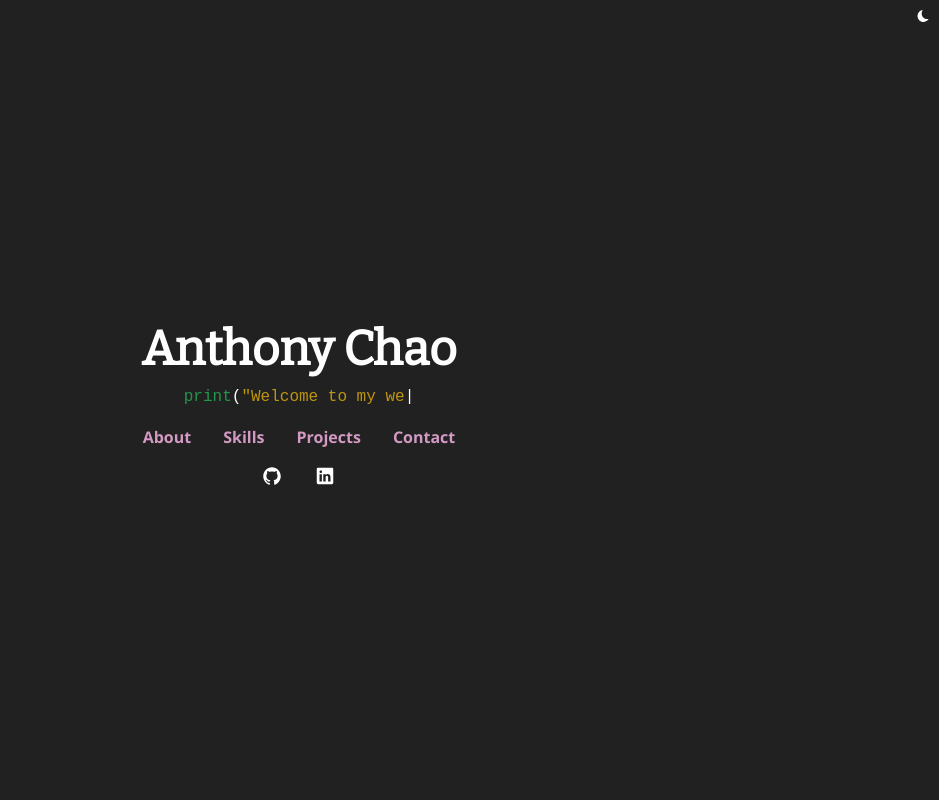
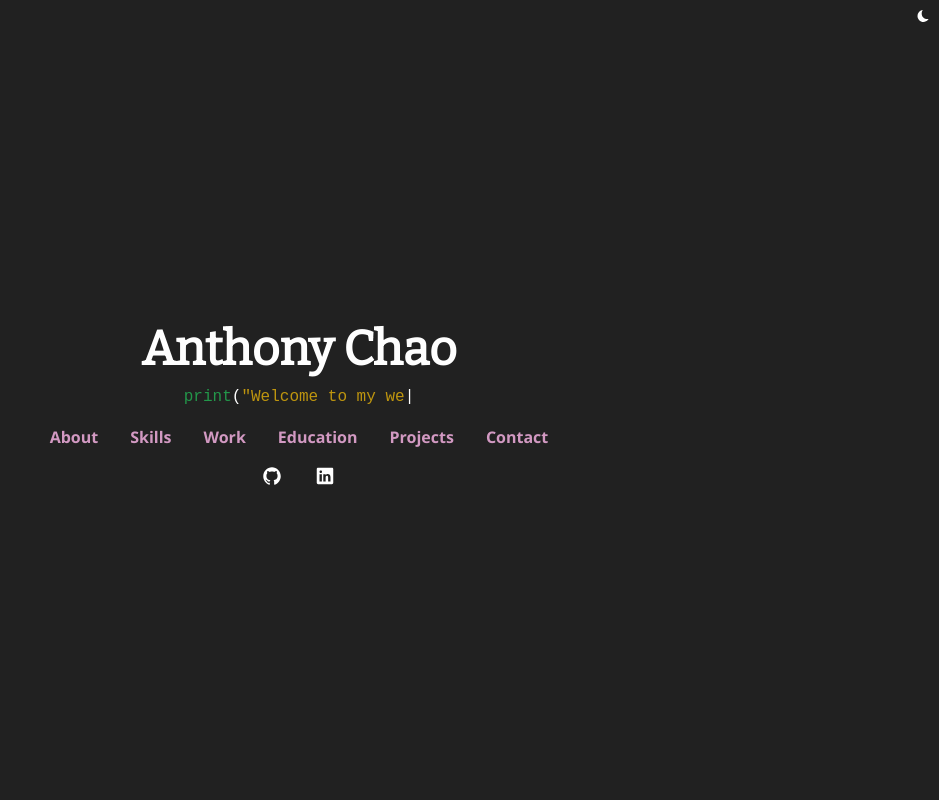
Before and after one commit to anthonysea/portfolio_2020, a Next.js app: page / in a window 1280 px wide. Shown: the top 800 px of the page, without its empty margins (341-1280 px from the left). Built offline with nearby package versions, Linux system fonts and the light colour scheme.

Commit message:
added links to top nav to work and education

```diff
--- a/components/Landing.js
+++ b/components/Landing.js
@@ -15,6 +15,8 @@ export default function Landing({ children, props }) {
             <div className="my-4 flex flex-row justify-center">
                 <div className="mx-2 px-2"><a className={ dark ? styles.linkDark : styles.link } href="#about">About</a></div>
                 <div className="mx-2 px-2"><a className={ dark ? styles.linkDark : styles.link } href="#skills">Skills</a></div>
+                <div className="mx-2 px-2"><a className={ dark ? styles.linkDark : styles.link } href="#work">Work</a></div>
+                <div className="mx-2 px-2"><a className={ dark ? styles.linkDark : styles.link } href="#education">Education</a></div>
                 <div className="mx-2 px-2"><a className={ dark ? styles.linkDark : styles.link } href="#projects">Projects</a></div>
                 <div className="mx-2 px-2"><a className={ dark ? styles.linkDark : styles.link } href="#contact">Contact</a></div>
             </div>
--- a/components/education/Education.js
+++ b/components/education/Education.js
@@ -4,7 +4,7 @@ import SectionHeading from '../SectionHeading';
 const Education = ({ educationData, children, props }) => {
 
     return (
-        <div>
+        <div id="education">
             <SectionHeading title='Education' imgUrl='images/graduation-cap.png'/>
             <div className="m-2">
                 {educationData.map(({ school, cert, years }) => {
--- a/components/work/Work.js
+++ b/components/work/Work.js
@@ -4,7 +4,7 @@ import WorkCard from '../work/WorkCard';
 const Work = ({ workData, children, props }) => {
 
     return (
-        <div>
+        <div id="work">
             <SectionHeading imgUrl='images/briefcase.png' title='work experience'/>
             <div className="m-2">
                 {workData.map(({ company, title, tags, location, startDate, endDate }) => {
```
